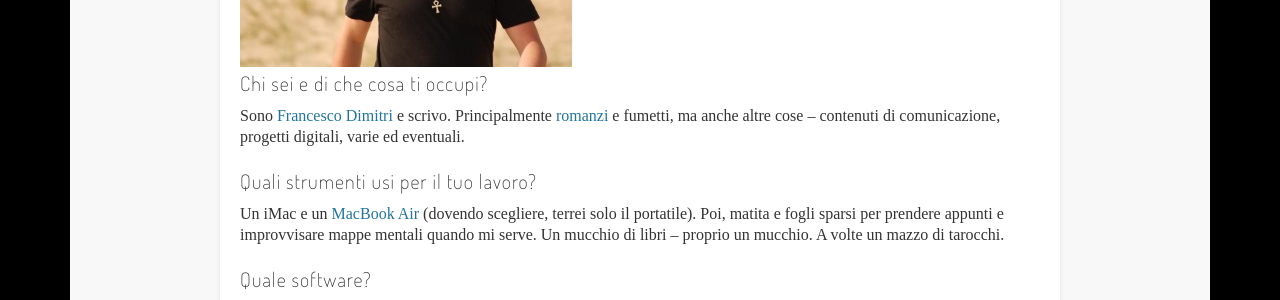
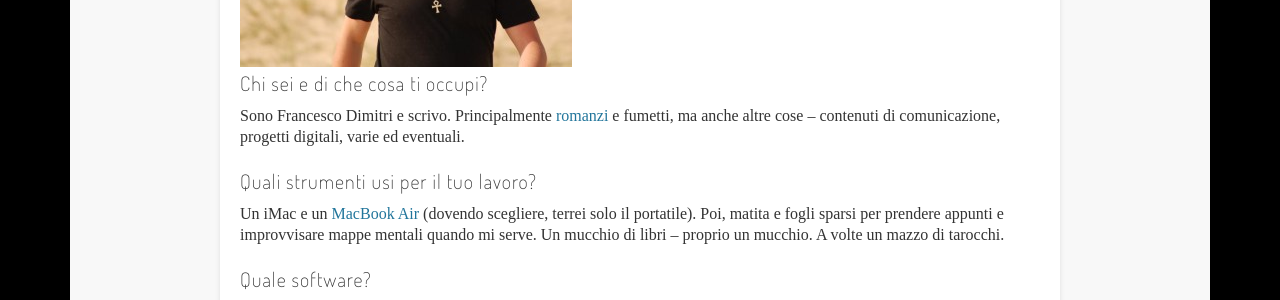
Before and after one commit to thesetupit/thesetupit.github.io, a Jekyll site: the page built from _posts/2013-06-15-francesco-dimitri.markdown, in a window 1280 px wide. Shown: the part 379-679 px from the top of the page. Built offline with Jekyll 4.4.1, drawn with Linux system fonts in a browser that asks for light colours; some web fonts are replaced; some of the changed lines change nothing that is shown.

Commit message:
Remove dead link

```diff
--- a/_posts/2013-06-15-francesco-dimitri.markdown
+++ b/_posts/2013-06-15-francesco-dimitri.markdown
@@ -17,7 +17,7 @@ postazione_alt: "La scrivania di Francesco Dimitri"
 sitemap.lastmod: 2014-03-27
 ---
 ### Chi sei e di che cosa ti occupi?
-Sono [Francesco Dimitri][1] e scrivo. Principalmente [romanzi][2] e fumetti, ma anche altre cose – contenuti di comunicazione, progetti digitali, varie ed eventuali.
+Sono Francesco Dimitri e scrivo. Principalmente [romanzi][2] e fumetti, ma anche altre cose – contenuti di comunicazione, progetti digitali, varie ed eventuali.
 
 ### Quali strumenti usi per il tuo lavoro?
 Un iMac e un [MacBook Air][mbair] (dovendo scegliere, terrei solo il portatile). Poi, matita e fogli sparsi per prendere appunti e improvvisare mappe mentali quando mi serve. Un mucchio di libri – proprio un mucchio. A volte un mazzo di tarocchi.
@@ -31,7 +31,6 @@ Per le ricerche online uso [Chrome][gchrome]. Per call di lavoro [Skype][skype].
 Il mio sogno proibito? Eccolo. Un tablet dedicato, con uno schermo e-ink, che serve solo a scrivere, e basta. Un tablet su cui puoi scrivere a mano con una penna, e che riconosce la tua grafia senza errori, e la converte in tempo reale in caratteri da schermo. E ti salva il tutto in vari formati. Ovviamente che sia responsivo in tempo reale. E che abbia uno spell checker incorporato. A me sembra una cosa che avrebbe un grosso impatto sulla vita di tutti quelli che si guadagnano da vivere scrivendo, ma anche di alunni, insegnanti, un sacco di gente. Perché nessuno l’ha ancora fatto? E se qualcuno l’ha fatto, perché non me l’ha detto?
 
 
-[1]: http://francescodimitri.co.uk/ "Sito web di Francesco Dimitri"
 [2]: http://www.amazon.it/s?_encoding=UTF8&amp;field-author=Francesco%20Dimitri&amp;search-alias=stripbooks "Amazon.it: libri di Francesco Dimitri"
 [mbair]: http://www.apple.com/it/macbook-air/ "Apple Macbook Air"
 [gchrome]: http://www.google.com/chrome/
```
